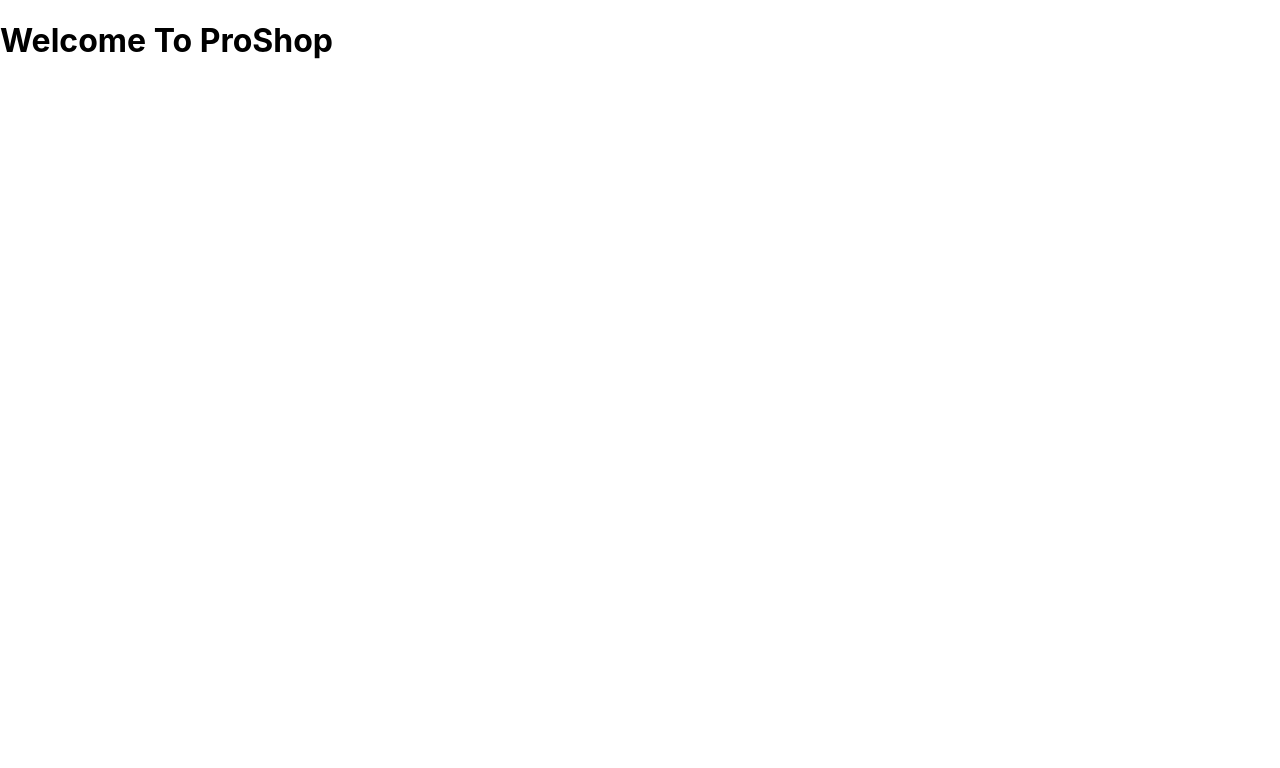
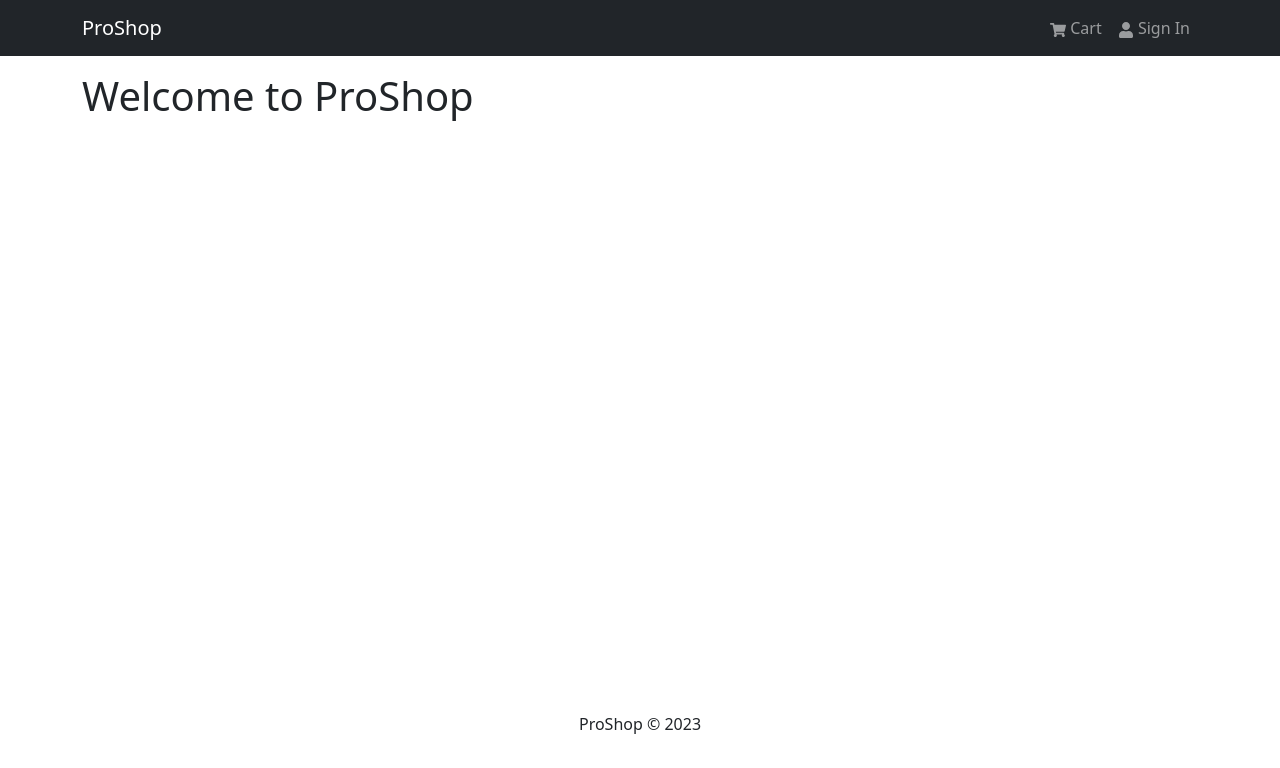
Before and after one commit to josebarrera1996/proshop-v2, a React (Create React App) app in the folder frontend/: page / in a window 1280 px wide. Shown: the top 768 px of the page. Built offline with nearby package versions, Linux system fonts and the light colour scheme.

Commit message:
Header & footer components

```diff
--- a/frontend/package.json
+++ b/frontend/package.json
@@ -6,8 +6,11 @@
     "@testing-library/jest-dom": "^5.16.5",
     "@testing-library/react": "^13.4.0",
     "@testing-library/user-event": "^13.5.0",
+    "bootstrap": "^5.2.3",
     "react": "^18.2.0",
+    "react-bootstrap": "^2.7.2",
     "react-dom": "^18.2.0",
+    "react-icons": "^4.8.0",
     "react-scripts": "5.0.1",
     "web-vitals": "^2.1.4"
   },
--- a/frontend/src/App.js
+++ b/frontend/src/App.js
@@ -1,7 +1,18 @@
+import { Container } from 'react-bootstrap';
+import Header from "./components/Header";
+import Footer from "./components/Footer";
+
+// Componente funcional principal de la aplicación
 const App = () => {
   return (
     <>
-      <h1>Welcome To ProShop</h1>
+      <Header />
+      <main className='py-3'>
+        <Container>
+          <h1>Welcome to ProShop</h1>
+        </Container>
+      </main>
+      <Footer />
     </>
   );
 };
--- /dev/null
+++ b/frontend/src/components/Footer.jsx
@@ -0,0 +1,29 @@
+// Importación de componentes de React Bootstrap
+import { Container, Row, Col } from 'react-bootstrap';
+
+// Componente Footer funcional
+const Footer = () => {
+    // Obtener el año actual
+    const currentYear = new Date().getFullYear();
+
+    // Renderizar el footer
+    return (
+        // Uso del elemento <footer> para la semántica HTML
+        <footer>
+            {/* Contenedor de React Bootstrap para centrar y alinear el contenido */}
+            <Container>
+                {/* Fila (Row) de React Bootstrap para organizar el contenido en una sola fila */}
+                <Row>
+                    {/* Columna (Col) de React Bootstrap para alinear el texto al centro y añadir padding vertical */}
+                    <Col className='text-center py-3'>
+                        {/* Parágrafo con el nombre de la compañía y el año actual */}
+                        <p>ProShop &copy; {currentYear}</p>
+                    </Col>
+                </Row>
+            </Container>
+        </footer>
+    );
+};
+
+// Exportación del componente Footer para su uso en otras partes de la aplicación
+export default Footer;
--- /dev/null
+++ b/frontend/src/components/Header.jsx
@@ -0,0 +1,40 @@
+// Importación de componentes necesarios de react-bootstrap y react-icons
+import { Navbar, Nav, Container } from 'react-bootstrap';
+import { FaShoppingCart, FaUser } from 'react-icons/fa';
+
+// Definición del componente funcional Header
+const Header = () => {
+    // Renderización del componente
+    return (
+        // Elemento <header> para la semántica HTML y estructura de la página
+        <header>
+            {/* Navbar de react-bootstrap para la navegación. Configurado para un fondo oscuro y variante oscura. */}
+            <Navbar bg='dark' variant='dark' expand='lg' collapseOnSelect>
+                {/* Contenedor de react-bootstrap para alinear y organizar el contenido de la Navbar */}
+                <Container>
+                    {/* Marca de la Navbar, funciona como un enlace a la página de inicio */}
+                    <Navbar.Brand href='/'>ProShop</Navbar.Brand>
+                    {/* Botón de alternar para pantallas pequeñas, controla la visibilidad de los elementos de la Navbar */}
+                    <Navbar.Toggle aria-controls='basic-navbar-nav' />
+                    {/* Elementos colapsables de la Navbar, se muestran en pantallas grandes y se ocultan en pantallas pequeñas */}
+                    <Navbar.Collapse id='basic-navbar-nav'>
+                        {/* Navegación de la Navbar, alineada al final con la clase ms-auto */}
+                        <Nav className='ms-auto'>
+                            {/* Enlace de la Navbar con ícono de carrito de compras, lleva a la página del carrito */}
+                            <Nav.Link href='/cart'>
+                                <FaShoppingCart /> Cart
+                            </Nav.Link>
+                            {/* Enlace de la Navbar con ícono de usuario, lleva a la página de inicio de sesión */}
+                            <Nav.Link href='/login'>
+                                <FaUser /> Sign In
+                            </Nav.Link>
+                        </Nav>
+                    </Navbar.Collapse>
+                </Container>
+            </Navbar>
+        </header>
+    );
+};
+
+// Exportación del componente Header para su uso en otras partes de la aplicación
+export default Header;
--- a/frontend/src/index.css
+++ b/frontend/src/index.css
@@ -1,13 +1,4 @@
-body {
-  margin: 0;
-  font-family: -apple-system, BlinkMacSystemFont, 'Segoe UI', 'Roboto', 'Oxygen',
-    'Ubuntu', 'Cantarell', 'Fira Sans', 'Droid Sans', 'Helvetica Neue',
-    sans-serif;
-  -webkit-font-smoothing: antialiased;
-  -moz-osx-font-smoothing: grayscale;
+/* Estilos generales de la App */
+main {
+  min-height: 80vh;
 }
-
-code {
-  font-family: source-code-pro, Menlo, Monaco, Consolas, 'Courier New',
-    monospace;
-}
--- a/frontend/src/index.js
+++ b/frontend/src/index.js
@@ -1,6 +1,7 @@
 import React from 'react';
 import ReactDOM from 'react-dom/client';
 import './index.css';
+import 'bootstrap/dist/css/bootstrap.min.css';
 import App from './App';
 import reportWebVitals from './reportWebVitals';
 
```
Also changed, not shown: 1 other file (tests, documents, lock files or other folders).
